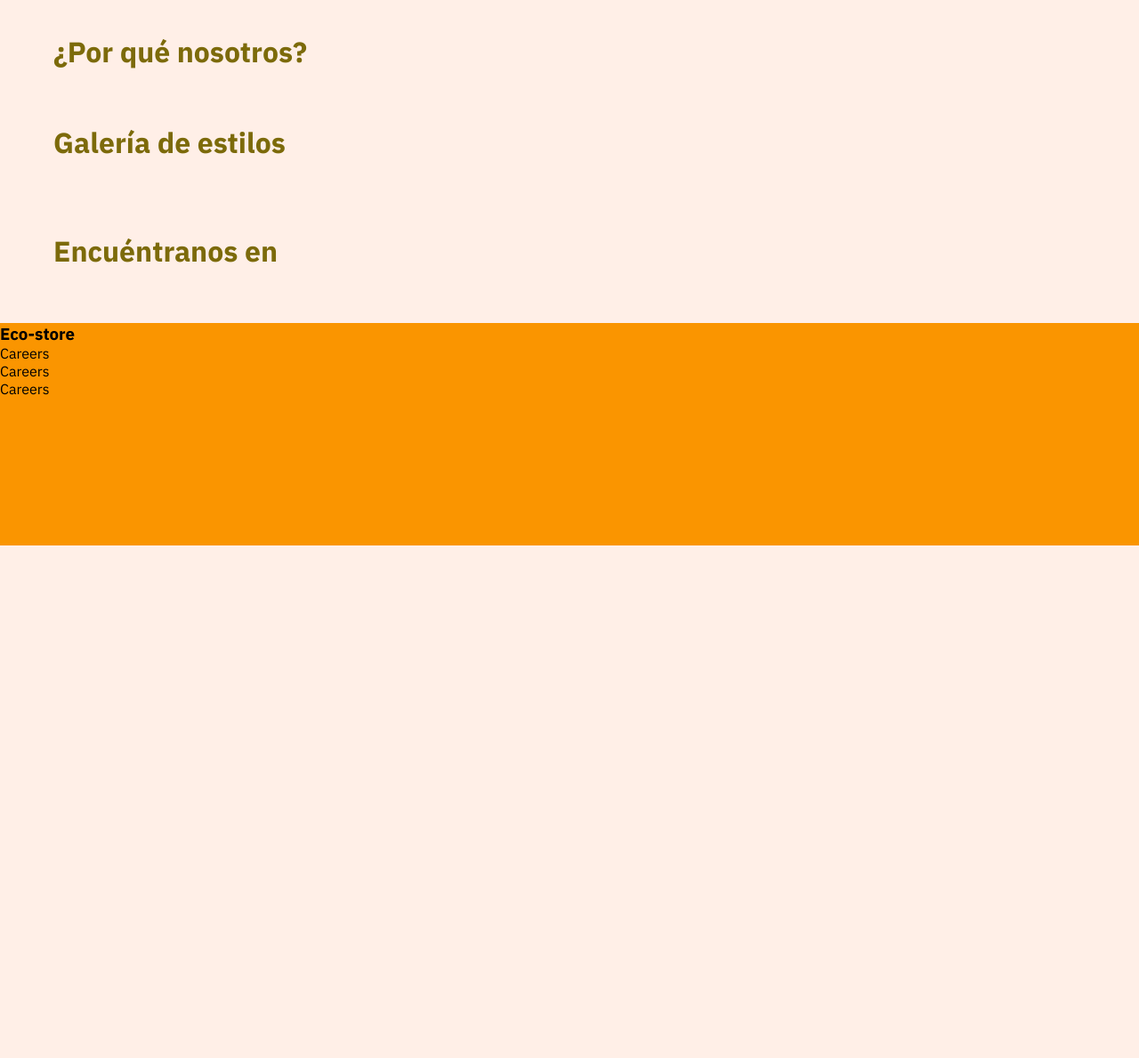
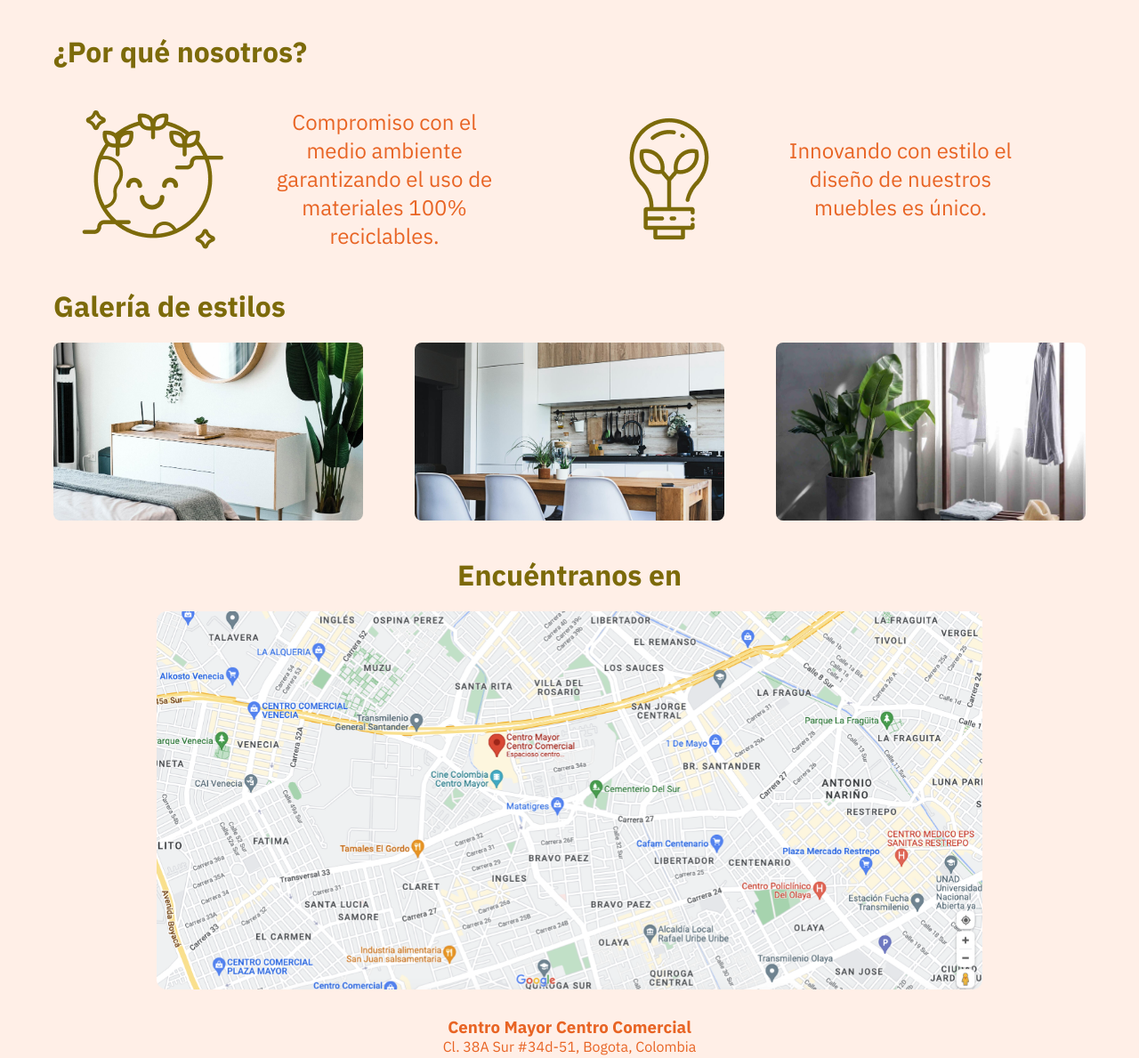
Before and after one commit to santicollage/sass, a plain HTML site: page index.html in a window 1280 px wide. Shown: the part 2100-3289 px from the top of the page at 89% size. Before the commit the page ends 2713 px from the top, so only its background shows below. Drawn offline with Linux system fonts and the light colour scheme.

Commit message:
Maquetacion completa con sass

```diff
--- a/index.html
+++ b/index.html
@@ -200,34 +200,42 @@
     </section>
     <section class="info-section">
       <div class="about-us">
+
         <h2>¿Por qué nosotros?</h2>
-        <div class="earth-section">
-          <img src="" alt="">
-          <p></p>
-        </div>
-        <div class="innovation">
-          <img src="" alt="">
-          <p></p>
+
+        <div class="mission-section">
+          <div class="earth-section info">
+            <img src="./assets/img/earth.png" alt="">
+            <p>
+              Compromiso con el medio ambiente garantizando
+              el uso de materiales 100% reciclables.
+            </p>
+          </div>
+          <div class="innovation info">
+            <img src="./assets/img/ecology.png" alt="">
+            <p>
+              Innovando con estilo
+              el diseño de nuestros
+              muebles es único.
+            </p>
+          </div>
         </div>
       </div>
       <div class="gallery">
         <h2>Galería de estilos</h2>
-        <div>
-          <img src="" alt="">
-        </div>
-        <div>
-          <img src="" alt="">
-        </div>
-        <div>
-          <img src="" alt="">
+        <div class="gallery-images">
+          <img src="./assets/img/gallery-1.jpg" alt="">
+          <img src="./assets/img/gallery-2.jpg" alt="">
+          <img src="./assets/img/gallery-3.jpg" alt="">
         </div>
       </div>
       <div class="location">
         <h2>Encuéntranos en</h2>
-        <div>
-          <img src="" alt="">
+        <div class="map">
+          <img src="./assets/img/map.png" alt="">
         </div>
-        <p></p>
+        <h3>Centro Mayor Centro Comercial</h3>
+        <p>Cl. 38A Sur #34d-51, Bogota, Colombia</p>
       </div>
     </section>
   </main>
@@ -235,12 +243,12 @@
   <footer class="footer">
     <h3>Eco-store</h3>
     <p>Careers</p>
-    <p>Careers</p>
-    <p>Careers</p>
+    <p>Terms and conditions</p>
+    <p>Eco-store inc</p>
     <div class="social-media">
-      <img src="" alt="">
-      <img src="" alt="">
-      <img src="" alt="">
+      <img src="./assets/img/instagram-logo.png" alt="">
+      <img src="./assets/img/facebook-logo.png" alt="">
+      <img src="./assets/img/twitter-logo.png" alt="">
     </div>
   </footer>
 </body>
--- a/scss/main.scss
+++ b/scss/main.scss
@@ -76,6 +76,10 @@ article {
       font-size: 1.6rem;
       font-weight: 700;
       cursor: pointer;
+      transition: all 0.4s ease-in-out;
+      &:hover {
+        transform: scale(1.1);
+      }
     }
   }
   .img-section {
@@ -148,8 +152,68 @@ section {
   }
 }
 
+.about-us {
+  padding-bottom: 40px;
+  h2 {
+    font-weight: bold;
+    padding-bottom: 40px;
+  }
+  .mission-section {
+    @include flexCenter(row, space-around, center);
+    .info {
+      @include flexCenter(row, space-around, center);
+      width: 50%;
+      padding: 0 30px;
+      p {
+        padding: 0 40px;
+        text-align: center;
+        font-size: $paragraph-size;
+        color: #E86424;
+      }
+    }
+  }
+}
+
+.gallery {
+  .gallery-images {
+    @include flexCenter(row, space-between, center);
+    gap: 20px;
+    padding-bottom: 40px;
+
+    img {
+      width: 30%;
+      height: 200px;
+      object-fit: cover;
+      border-radius: 8px;
+      transition: all 0.4s ease-in-out;
+      &:hover {
+        transform: scale(1.1);
+      }
+    }
+  }
+}
+
+.location {
+  color: #E86424;
+  text-align: center;
+  .map {
+    @include flexCenter(row, center, center);
+    padding-bottom: 30px;
+    img {
+      width: 80%;
+      object-fit: cover;
+    }
+  }
+}
+
 .footer {
+  @include flexCenter(row, space-between, center);
   background-color: $quaternary-color;
   width: 100%;
-  height: 250px;
+  color: white;
+  padding: 40px;
+  .social-media {
+    @include flexCenter(row, center, center);
+    gap: 40px;
+  }
 }
```
Also changed, not shown: css/main.css, 1 other file.
